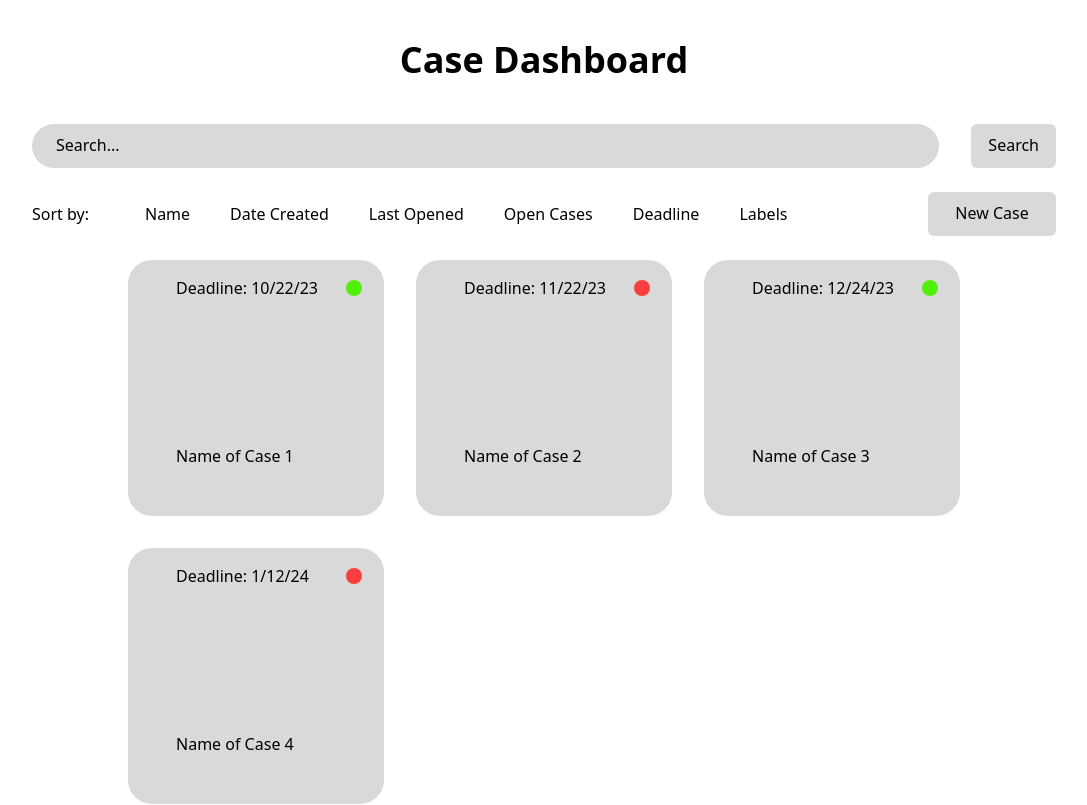
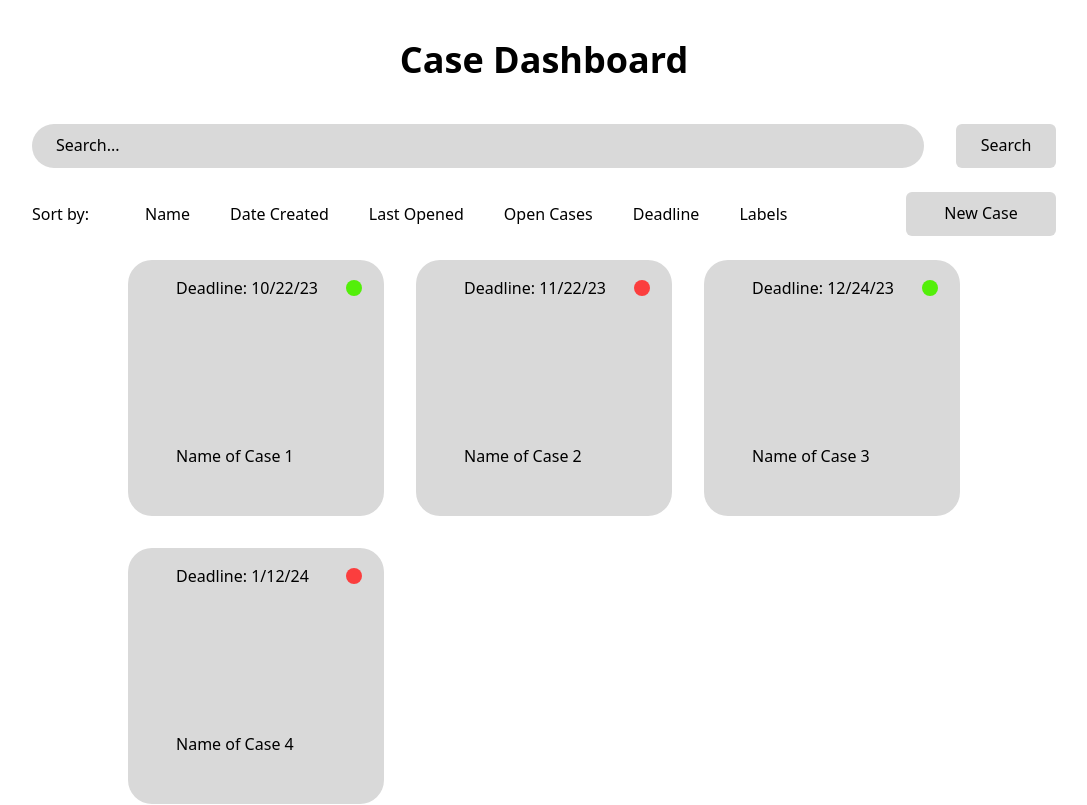
Before and after one commit to Smart-Attorney/smart-attorney-frontend, a React (Vite) app: page / in a window 1280 px wide. Shown: the top 805 px of the page, without its empty margins (96-1183 px from the left). Built offline with nearby package versions, Linux system fonts and the light colour scheme.

Commit message:
style: fix alignment of new case page buttons and button widths

```diff
--- a/src/Dashboard.tsx
+++ b/src/Dashboard.tsx
@@ -13,7 +13,7 @@ function Dashboard() {
 				<SortBar options={dashboardOptions} />
 
 				<button
-					className="bg-[#D9D9D9] h-11 rounded-md w-32 min-w-[100px] flex justify-center items-center pb-[2px]"
+					className="bg-[#D9D9D9] h-11 rounded-md min-w-[150px] flex justify-center items-center pb-[2px]"
 					type="button"
 				>
 					<span>New Case</span>
--- a/src/NewCase.tsx
+++ b/src/NewCase.tsx
@@ -1,7 +1,7 @@
 import SearchBar from "./SearchBar";
 import SortBar from "./SortBar";
 import CaseFile from "./CaseFile";
-import newCaseSortOptions from "./NewCaseSortOptions";
+import newCaseSortOptions from "./newCaseSortOptions";
 
 function NewCase() {
 	return (
@@ -12,21 +12,21 @@ function NewCase() {
 			<div className="flex flex-row items-center justify-between w-full gap-8">
 				<SortBar options={newCaseSortOptions} />
 
-				<div className="flex flex-row flex-wrap gap-8">
+				<div className="flex flex-row flex-wrap justify-end gap-8">
 					<button
-						className="bg-[#D9D9D9] h-11 rounded-md w-24 min-w-[100px] flex justify-center items-center pb-[2px]"
+						className="bg-[#D9D9D9] h-11 rounded-md min-w-[100px] flex justify-center items-center pb-[2px]"
 						type="button"
 					>
 						<span>Team</span>
 					</button>
 					<button
-						className="bg-[#D9D9D9] h-11 rounded-md w-24 min-w-[100px] flex justify-center items-center pb-[2px]"
+						className="bg-[#D9D9D9] h-11 rounded-md min-w-[100px] flex justify-center items-center pb-[2px]"
 						type="button"
 					>
 						<span>Upload</span>
 					</button>
 					<button
-						className="bg-[#D9D9D9] h-11 rounded-md w-24 min-w-[100px] flex justify-center items-center pb-[2px]"
+						className="bg-[#D9D9D9] h-11 rounded-md min-w-[100px] flex justify-center items-center pb-[2px]"
 						type="button"
 					>
 						<span>Create</span>
--- a/src/SearchBar.tsx
+++ b/src/SearchBar.tsx
@@ -7,7 +7,7 @@ function SearchBar() {
 				placeholder="Search..."
 			/>
 			<button
-				className="bg-[#D9D9D9] pb-[2px] h-11 rounded-md w-24 flex justify-center items-center"
+				className="bg-[#D9D9D9] pb-[2px] h-11 rounded-md min-w-[100px] flex justify-center items-center"
 				type="button"
 			>
 				<span>Search</span>
```
